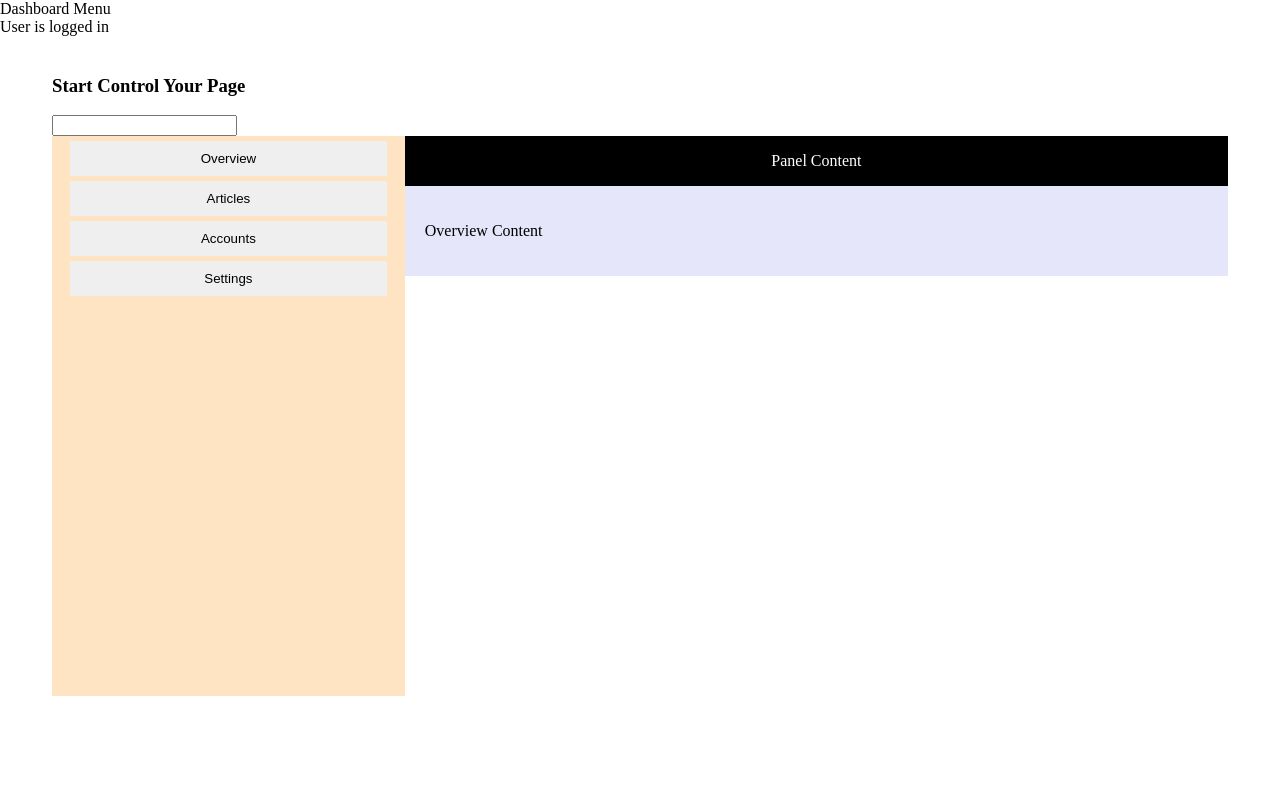
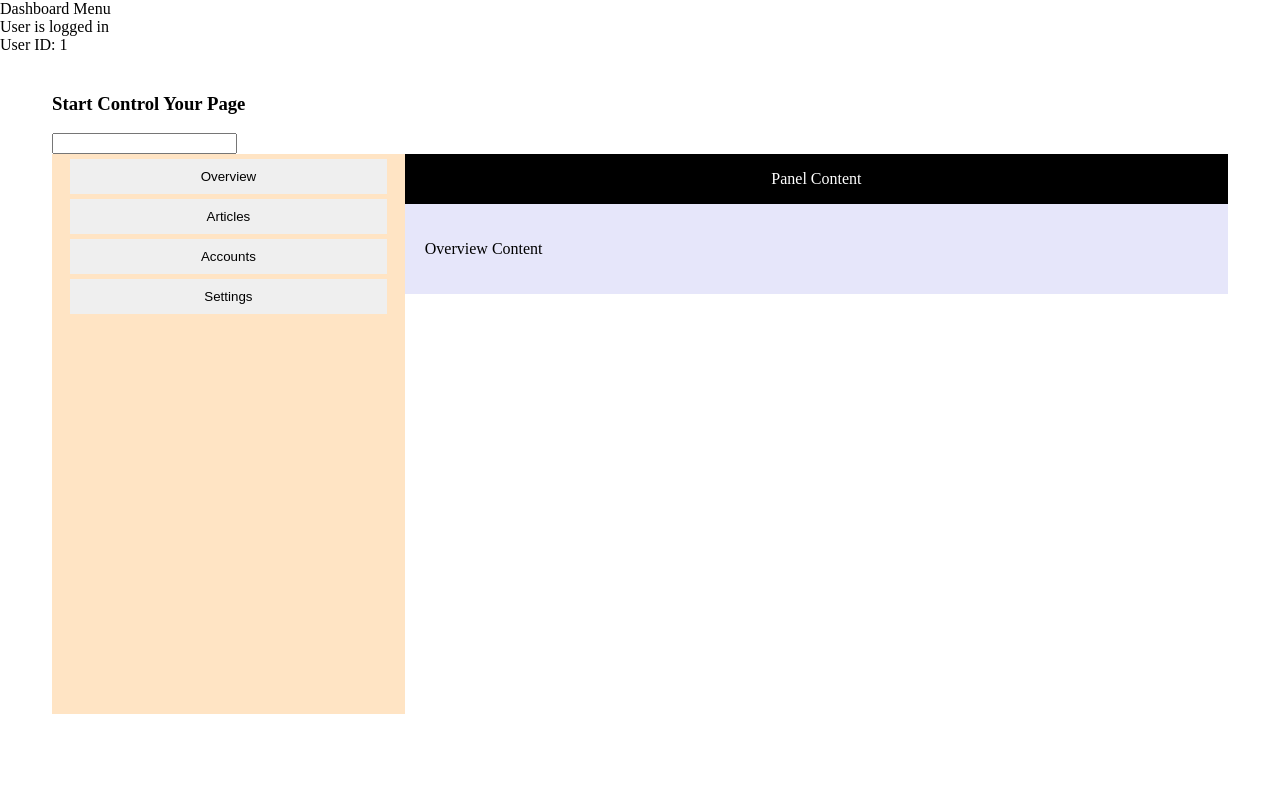
Before and after one commit to Yousefx10/WhatANewsPaper, a PHP site: page /admin/dashboard.php in a window 1280 px wide. Run offline with PHP 8.4, Linux system fonts and the light colour scheme; a user stored in the database is signed in; data comes from the database, SQL or seed files in the repository.

Commit message:
displaying the current userID

```diff
--- a/admin/dashboard.php
+++ b/admin/dashboard.php
@@ -10,7 +10,44 @@ if (isset($_SESSION['loggedin']) && $_SESSION['loggedin'] == true ) {
 
     echo "User is logged in<br/>";
     $_SESSION['loggedin'] = true;
+
+
+    $username = 'admin'; // Replace with the actual username
+
+    // Prepare the SQL statement
+    $stmt = $conn->prepare("SELECT id FROM users WHERE username = ?");
+    $stmt->bind_param("s", $username); // "s" specifies the type of $username (string)
+
+    // Execute the statement
+    $stmt->execute();
+
+    // Get the result
+    $result = $stmt->get_result();
+
+    // Fetch the user ID
+    if ($row = $result->fetch_assoc()) {
+        $user_id = $row['id'];
+        echo "User ID: " . $user_id;
+    } else {
+        echo "No user found with that username.";
+    }
+
+    // Close the statement and connection
+    $stmt->close();
+    $conn->close();
+
+
+
+
     if ($_SERVER['REQUEST_METHOD'] == 'POST') {
+
+
+
+
+
+
+
+
 
 $stmt = $conn->prepare("INSERT INTO articles (title, content, author_id) VALUES (?, ?, ?)");
 $stmt->bind_param("sss", $title, $content, $author);
@@ -46,7 +83,7 @@ echo "try to login <br/>";
         $pass = mysqli_real_escape_string($conn, $_POST['password']);
 
         // Query to fetch user details
-        $sql = "SELECT * FROM users WHERE username='$user'";
+        $sql = "SELECT * FROM users WHERE username=''";
         $result = $conn->query($sql);
 
         if ($result->num_rows > 0) {
@@ -60,6 +97,25 @@ echo "try to login <br/>";
 
                 $_SESSION['loggedin'] = true;
                 header('Location: ' . $_SERVER['PHP_SELF']);
+
+                $username = 'exampleUser';
+                $stmt = $mysqli->prepare("SELECT id FROM users WHERE username = ?");
+                $stmt->bind_param("s", $username); // "s" specifies the type of $username (string)
+                $stmt->execute();
+
+                // Get the result
+                $result = $stmt->get_result();
+                if ($row = $result->fetch_assoc()) {
+                    $user_id = $row['id'];
+                    echo "User ID: " . $user_id;
+                }
+                 else {echo "No user found with that username.";}
+
+                $stmt->close();
+                $mysqli->close();
+
+
+
                 $conn->close();
                 exit();
 
```
